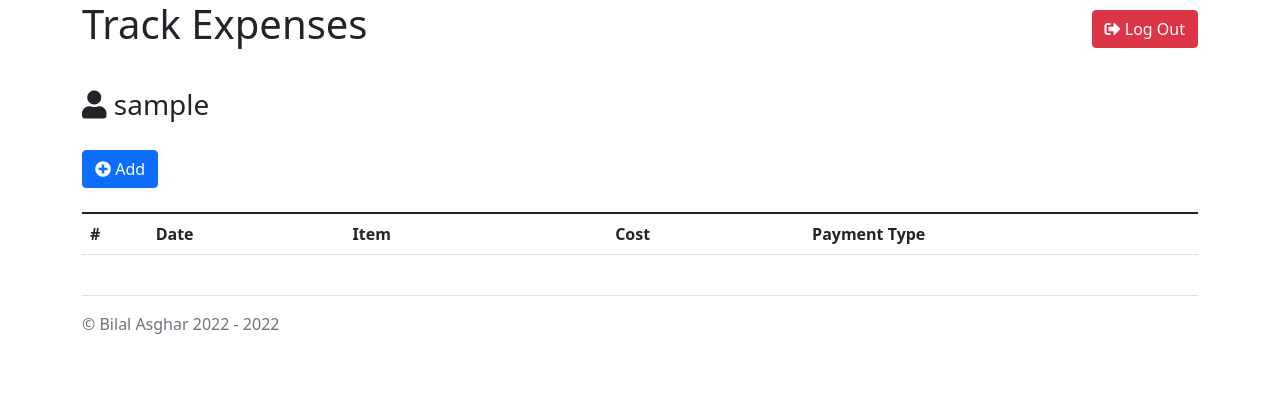
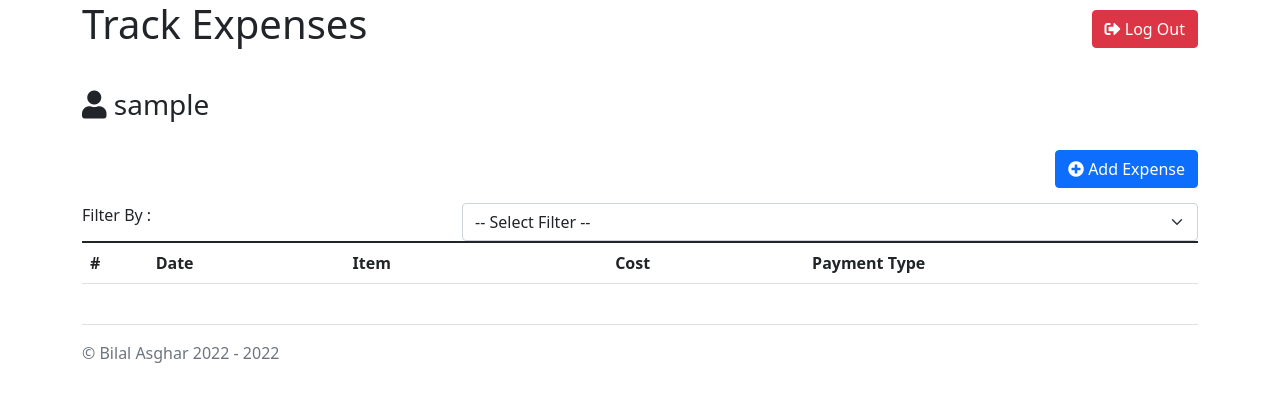
Before and after one commit to Batman08/ExpenseTracker, a PHP site: page /UserExpenses/TrackExpenses.php in a window 1280 px wide. Shown: the top 402 px of the page. Run offline with PHP 8.4, Linux system fonts and the light colour scheme; the visitor is signed in with stand-in values (Sample User, id 1); data that the repository does not hold is empty.

Commit message:
added heading for displaying username. Also added html for table filter inputs and javascript to display which one is selected in filter by drop-down list

```diff
--- a/src/UserExpenses/TrackExpenses_Content.php
+++ b/src/UserExpenses/TrackExpenses_Content.php
@@ -9,12 +9,51 @@
             </div>
         </div>
 
-        <!-- Button trigger Add modal -->
-        <div class="form-group" style="margin-top: 20px;">
-            <button type="button" class="btn btn-primary btn-block" data-bs-toggle="modal" data-bs-target="#addStaticBackdrop"><i class="fas fa-plus-circle"></i> Add</button>
+        <div class="row" style="padding-bottom: 15px;">
+            <div class="col-sm-12" style="text-align: right;">
+                <!-- Button trigger Add modal -->
+                <div class="form-group padBottom25" style="margin-top: 20px;">
+                    <button type="button" class="btn btn-primary btn-block" data-bs-toggle="modal" data-bs-target="#addStaticBackdrop"><i class="fas fa-plus-circle"></i> Add Expense</button>
+                </div>
+            </div>
         </div>
 
-        <br />
+
+        <div class="row padBottom25">
+            <div class="col-4">Filter By :</div>
+            <div class="col-8">
+                <select id="ddlFilterTable" name="ddlFilterTable" class="form-select" aria-label="select user">
+                    <option selected">-- Select Filter --</option>
+                    <option value="Date">Date</option>
+                    <option value="Item">Item</option>
+                    <option value="Cost">Cost</option>
+                    <option value="PaymentType">Payment Type</option>
+                </select>
+            </div>
+        </div>
+
+        <!-- <button type="button" id="btnProcessFilter" class="btn btn-secondary btn-block" style="margin-bottom: 25px;">Go</button> might need this to submit input in field -->
+
+        <!-- filter inputs -->
+        <div class="row">
+            <div class="form-group">
+                <input type="text" class="form-control" style="margin-bottom: 25px;" id="txtItemFilter" name="txtItemFilter" placeholder="Enter item filter" maxlength="256" required>
+            </div>
+            <div class="form-group">
+                <input type="date" class="form-control" style="margin-bottom: 25px;" id="dateFilter" name="txtItemFilter" required>
+            </div>
+            <div class="form-group">
+                <input type="number" class="form-control" style="margin-bottom: 25px;" id="txtCostFilter" name="txtCostFilter" placeholder="Enter cost filter" maxlength="256" required>
+            </div>
+            <div class="form-group">
+                <select id="ddlPaymentFilter" name="ddlPaymentFilter" class="form-select" style="margin-bottom: 25px;" required>
+                    <option selected disabled>-- Select Payment Type --</option>
+                    <option value="Credit Card">Credit Card</option>
+                    <option value="Debit Card">Debit Card</option>
+                    <option value="Cash">Cash</option>
+                </select>
+            </div>
+        </div>
 
         <div class="row">
             <div>
```
Also changed, not shown: src/MasterPages/Ajax.php (+54 -14 lines).
